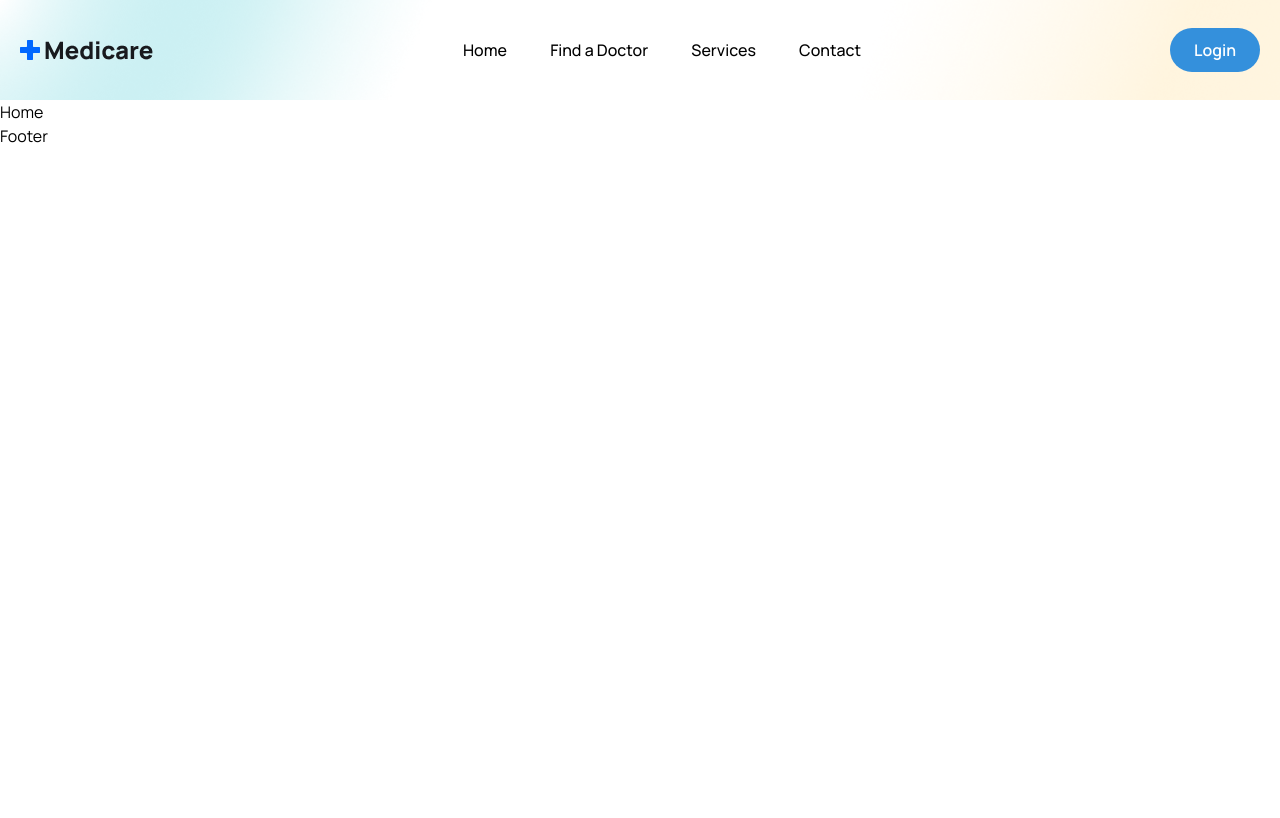
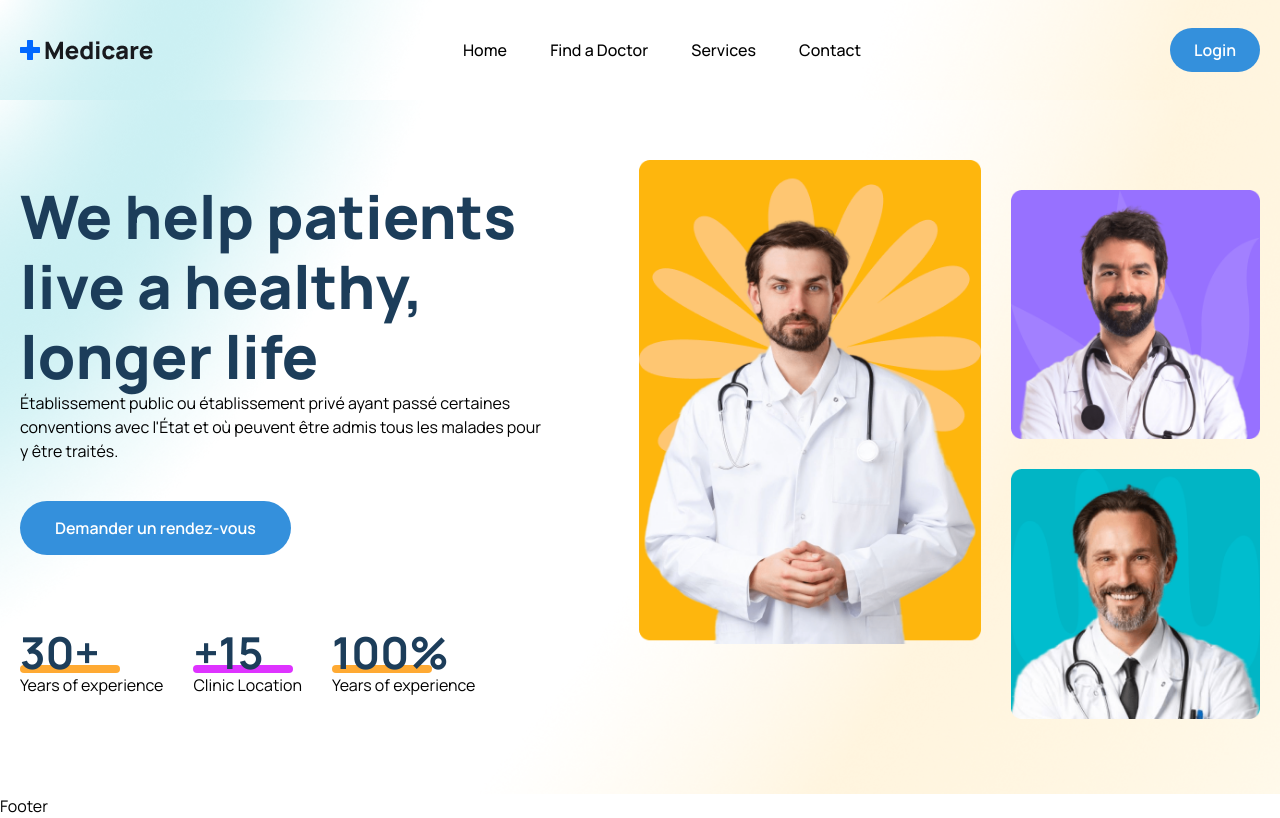
Before and after one commit to MedecinConnect/Hospital, a React (Vite) app in the folder frontend/: page / in a window 1280 px wide. Built offline with nearby package versions, Linux system fonts and the light colour scheme.

Commit message:
home page design done

```diff
--- a/frontend/src/index.css
+++ b/frontend/src/index.css
@@ -24,6 +24,8 @@
   .header {
     @apply bg-header-bg bg-cover bg-no-repeat bg-center  w-full h-[100px] leading-[100px];
   }
+  .hero__section{
+    @apply bg-[url('/src/assets/images/hero-bg.png')]  bg-cover bg-no-repeat bg-center;  }
 }
 
 @layer utilities {
--- a/frontend/src/pages/Home.jsx
+++ b/frontend/src/pages/Home.jsx
@@ -1,6 +1,55 @@
+import  heroImg01 from '../assets/images/hero-img01.png'
+import  heroImg02 from '../assets/images/hero-img02.png'
+import  heroImg03 from '../assets/images/hero-img03.png'
+
+
 const Home = () => {
-  return (
-    <div>Home</div>
-  )
-}
-export default Home
+    return (
+      <>
+        <section className="hero__section pt-[60px] 2x1:h-[800px]">
+          <div className="container">
+            <div className="flex flex-col lg:flex-row gap-[90px] items-center justify-between">
+              <div className="lg:w-[570px]">
+                <h1 className="text-[36px] leading-[46px] text-headingColor font-[800] md:text-[60px] md:leading-[70px]">
+                  We help patients live a healthy, longer life
+                </h1>
+                <p className="text__para">
+                  Établissement public ou établissement privé ayant passé certaines conventions avec l'État et où peuvent être admis tous les malades pour y être traités.
+                </p>
+                <button className="btn">Demander un rendez-vous</button>
+                <div className="mt-[30px] lg:mt-[70px] flex flex-col lg:flex-row lg:items-center gap-5 lg:gap-[30px]">
+                <div>
+                  <h2 className="text-[36px] leading-[56px] lg:text-[44px] lg:leading-[54px] font-[700] text-headingColor">30+</h2>
+                  <span className="w-[100px] h-2 bg-yellowColor rounded-full block mt-[-14px]"></span>
+                  <p className="text__para">Years of experience</p>
+                </div>
+                <div>
+                  <h2 className="text-[36px] leading-[56px] lg:text-[44px] lg:leading-[54px] font-[700] text-headingColor">+15</h2>
+                  <span className="w-[100px] h-2 bg-purpleColor rounded-full block mt-[-14px]"></span>
+                  <p className="text__para">Clinic Location</p>
+                </div>
+                <div>
+                  <h2 className="text-[36px] leading-[56px] lg:text-[44px] lg:leading-[54px] font-[700] text-headingColor">100%</h2>
+                  <span className="w-[100px] h-2 bg-yellowColor rounded-full block mt-[-14px]"></span>
+                  <p className="text__para">Years of experience</p>
+                </div>
+              </div>
+              </div>
+                <div className="flex gap-[30px] justify-end">
+                    <div>
+                        <img className='w-full' src={heroImg01} alt="" />
+                    </div>
+                    <div className='mt-[30px]'>
+                            <img src={heroImg02} className="w-full mb-[30px]" />
+                            <img src={heroImg03}  className='w-full' />
+                    </div>
+                </div>
+
+            </div>
+          </div>
+        </section>
+      </>
+    );
+  };
+
+  export default Home;
--- a/frontend/tailwind.config.js
+++ b/frontend/tailwind.config.js
@@ -13,6 +13,8 @@
         primaryColor: '#3490dc',
         headingColor: '#1c3d5a',
         textColor: '#4ES45F',
+        yellowColor:"#ffaa33",
+        purpleColor :"#de33ff",
       },
     },
   },
```
